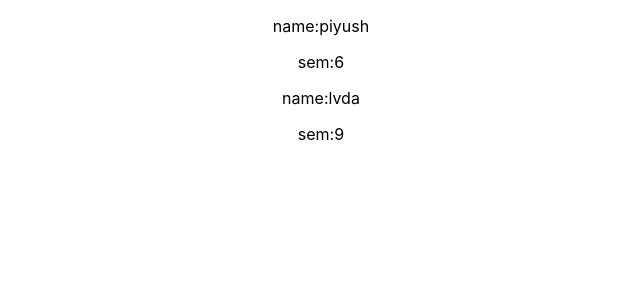
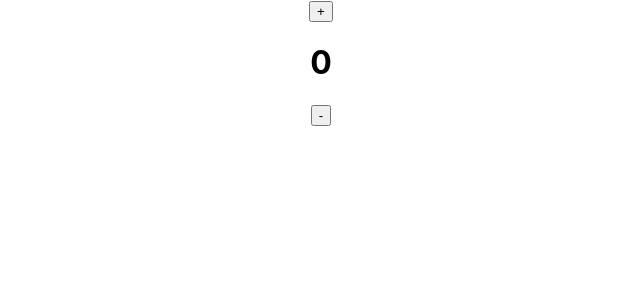
Before and after one commit to piyushmishraa/MovieLand, a React (Create React App) app: page / in a window 1280 px wide. Shown: the top 300 px of the page, without its empty margins (319-959 px from the left). Built offline with nearby package versions, Linux system fonts and the light colour scheme.

Commit message:
useState

```diff
--- a/src/App.js
+++ b/src/App.js
@@ -1,28 +1,17 @@
-
+import { useState } from 'react';
 import './App.css';
-
-const Kuchbhi = (props) => {
-  return(
-    <>
-     <p>name:{props.name}</p>
-     <p>sem:{props.sem}</p>
-    </>
-  )
-
-}
-
- const App=()=> {
-
-  return (
-    <div className="App">
-
-
-     <Kuchbhi name={"piyush"} sem={6}/>
-     <Kuchbhi  name={"lvda"} sem={9}/>
 
 
 
+ const App=()=> {
+  const[counter,setcounter]=useState(0);
+  return (
+    <div className='App'>
+    <button>+</button>
+    <h1>{counter}</h1>
+    <button>-</button>
     </div>
+
   );
 }
 
```
